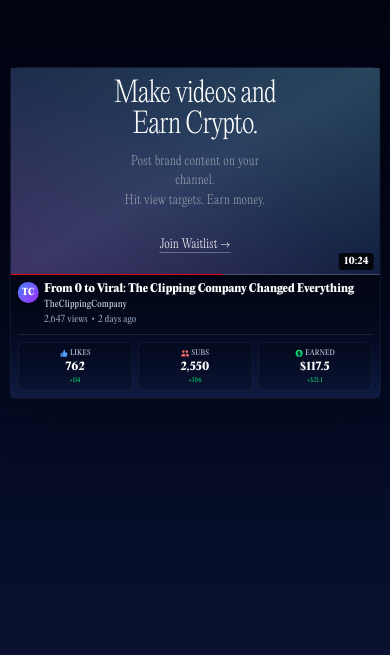
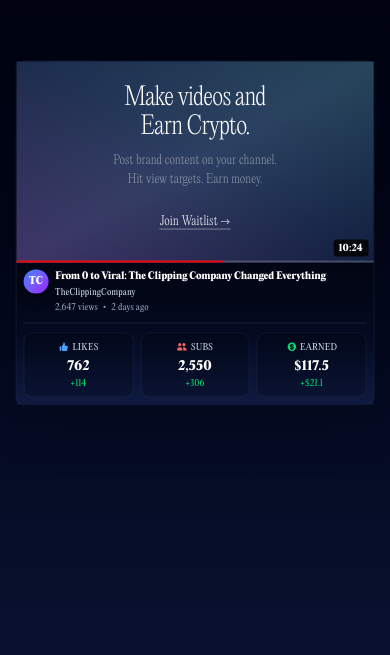
Before and after one commit to 0xazanul/Clipping_waitlst_and_landingf, a Next.js app: page / in a window 390 px wide. Shown: the part 189-844 px from the top of the page. Built offline with nearby package versions, Linux system fonts and the light colour scheme; no server answers.

Commit message:
Remove chat interface for cleaner layout

```diff
--- a/app/page.tsx
+++ b/app/page.tsx
@@ -8,7 +8,6 @@ import { StickyBanner } from "@/components/ui/sticky-banner";
 import { Toaster } from "sonner";
 import { useRealtimeWaitlist } from "@/hooks/useRealtimeWaitlist";
 import VideoMetricsBackground from "@/components/background/VideoMetricsBackground";
-import YoutubeLiveChat from "@/components/background/YoutubeLiveChat";
 
 export default function Home() {
   const [isModalOpen, setIsModalOpen] = useState(false);
@@ -17,7 +16,6 @@ export default function Home() {
   return (
     <div className="relative min-h-screen text-white">
       <VideoMetricsBackground onJoinWaitlist={() => setIsModalOpen(true)} />
-      <YoutubeLiveChat />
 
       <div className="relative">
 
--- a/components/WaitlistModal.tsx
+++ b/components/WaitlistModal.tsx
@@ -98,7 +98,7 @@ export default function WaitlistModal({ isOpen, onClose }: WaitlistModalProps) {
 
   return (
     <Dialog open={isOpen} onOpenChange={onClose}>
-      <DialogContent className="bg-gradient-to-b from-black via-slate-950 to-blue-950/50 backdrop-blur-xl border border-white/20 text-white sm:max-w-md max-w-[95vw] mx-4">
+      <DialogContent className="bg-gradient-to-b from-black via-slate-950 to-blue-950/50 backdrop-blur-xl border border-white/20 text-white w-[calc(100vw-2rem)] max-w-md mx-auto">
         <AnimatePresence mode="wait">
           {isSuccess ? (
             <motion.div
--- a/components/background/VideoMetricsBackground.tsx
+++ b/components/background/VideoMetricsBackground.tsx
@@ -25,29 +25,29 @@ export default function VideoMetricsBackground({ onJoinWaitlist }: VideoMetricsB
 
   return (
     <div
-      className="fixed-youtube-bg pointer-events-none absolute block"
+      className="fixed-youtube-bg absolute block"
       style={{
         position: 'absolute',
         top: '50vh',
         left: '50%',
         transform: 'translate(-50%, -50%)',
-        width: 'min(95vw, 1000px)',
-        maxWidth: '1000px',
-        zIndex: 0,
+        width: 'min(92vw, 850px)',
+        maxWidth: '850px',
+        zIndex: 10,
       }}
     >
       <div className="relative bg-gradient-to-b from-black/30 via-slate-950/40 to-blue-950/40 rounded-lg md:rounded-xl overflow-visible shadow-2xl border border-white/5">
-        <div className="relative aspect-video bg-gradient-to-br from-slate-800 via-slate-700 to-slate-900 flex items-center justify-center">
-            <div className="absolute inset-0 bg-gradient-to-tr from-purple-900/30 via-blue-900/20 to-cyan-900/30" />
+        <div className="relative aspect-video bg-gradient-to-br from-slate-800 via-slate-700 to-slate-900 flex items-center justify-center px-4 sm:px-6 md:px-8 lg:px-12">
+            <div className="absolute inset-0 bg-gradient-to-tr from-purple-900/30 via-blue-900/20 to-cyan-900/30 pointer-events-none" />
 
-            <div className="relative z-10 text-center px-4 sm:px-6 md:px-8 pointer-events-auto">
-              <h1 className="text-[2rem] sm:text-[2.5rem] md:text-[3.5rem] lg:text-[4.5rem] xl:text-[5rem] font-light tracking-tight leading-[1.1] text-white mb-3 sm:mb-4 md:mb-6">
+            <div className="relative z-10 w-full max-w-xl text-center">
+              <h1 className="text-[1.75rem] leading-[1.2] sm:text-[2.25rem] md:text-[3rem] lg:text-[3.75rem] font-light tracking-tight text-white mb-3 sm:mb-4 md:mb-5 px-2">
                 Make videos and
                 <br />
                 Earn Crypto.
               </h1>
 
-              <p className="text-sm sm:text-base md:text-lg lg:text-xl text-gray-400 max-w-[90%] sm:max-w-[80%] md:max-w-[70%] mx-auto font-light leading-relaxed tracking-wide mb-4 sm:mb-6 md:mb-8">
+              <p className="text-[0.875rem] leading-[1.5] sm:text-[1rem] md:text-[1.125rem] lg:text-[1.25rem] text-gray-400/90 font-light mb-4 sm:mb-5 md:mb-6 px-4 sm:px-6">
                 Post brand content on your channel.
                 <br />
                 Hit view targets. Earn money.
@@ -55,34 +55,35 @@ export default function VideoMetricsBackground({ onJoinWaitlist }: VideoMetricsB
 
               <button
                 onClick={onJoinWaitlist}
-                className="text-white hover:text-gray-300 font-light text-sm sm:text-base md:text-lg transition-all duration-300 underline underline-offset-4 sm:underline-offset-[6px] decoration-white/30 hover:decoration-white/60 hover:scale-105 active:scale-95 px-4 py-2 cursor-pointer"
+                className="relative z-50 inline-block text-white hover:text-gray-300 font-light text-[0.875rem] sm:text-[1rem] md:text-[1.125rem] transition-all duration-300 underline underline-offset-4 decoration-white/40 hover:decoration-white/70 hover:scale-105 active:scale-95 cursor-pointer bg-transparent border-0 outline-none"
+                style={{ pointerEvents: 'auto' }}
               >
                 Join Waitlist →
               </button>
             </div>
 
-            <div className="absolute bottom-1.5 right-1.5 sm:bottom-2 sm:right-2 md:bottom-3 md:right-3 bg-black/80 px-1.5 py-0.5 md:px-2 md:py-1 rounded text-[9px] sm:text-[10px] md:text-xs font-semibold text-white">
+            <div className="absolute bottom-1.5 right-1.5 sm:bottom-2 sm:right-2 md:bottom-3 md:right-3 bg-black/80 px-1.5 py-0.5 md:px-2 md:py-1 rounded text-[9px] sm:text-[10px] md:text-xs font-semibold text-white pointer-events-none">
               10:24
             </div>
 
-            <div className="absolute bottom-0 left-0 right-0 h-0.5 md:h-1 bg-white/20">
+            <div className="absolute bottom-0 left-0 right-0 h-0.5 md:h-1 bg-white/20 pointer-events-none">
               <div className="yt-progress h-full bg-red-600 transition-all duration-300" />
             </div>
           </div>
 
           <div className="bg-gradient-to-b from-black/30 via-slate-950/40 to-blue-950/40 p-2 sm:p-2.5 md:p-3 lg:p-4">
-            <div className="flex items-start gap-1.5 sm:gap-2 md:gap-3">
-              <div className="yt-avatar w-6 h-6 sm:w-7 sm:h-7 md:w-9 md:h-9 lg:w-10 lg:h-10 rounded-full bg-gradient-to-br from-blue-500 to-purple-600 flex items-center justify-center shadow-lg flex-shrink-0">
-                <span className="text-white font-bold text-[9px] sm:text-[10px] md:text-xs lg:text-sm">TC</span>
+            <div className="flex items-start gap-2 sm:gap-2.5 md:gap-3">
+              <div className="yt-avatar w-7 h-7 sm:w-8 sm:h-8 md:w-9 md:h-9 lg:w-10 lg:h-10 rounded-full bg-gradient-to-br from-blue-500 to-purple-600 flex items-center justify-center shadow-lg flex-shrink-0">
+                <span className="text-white font-bold text-[10px] sm:text-[11px] md:text-xs lg:text-sm">TC</span>
               </div>
               <div className="flex-1 min-w-0">
-                <h3 className="text-white font-semibold text-[11px] sm:text-xs md:text-sm lg:text-base leading-tight line-clamp-2 mb-0.5 md:mb-1">
+                <h3 className="text-white font-semibold text-[0.6875rem] leading-snug sm:text-xs md:text-sm lg:text-base line-clamp-2 mb-1">
                   From 0 to Viral: The Clipping Company Changed Everything
                 </h3>
-                <div className="flex items-center gap-1 sm:gap-1.5 md:gap-2 text-[9px] sm:text-[10px] md:text-xs text-slate-400">
+                <div className="flex items-center gap-1.5 text-[0.625rem] sm:text-[0.6875rem] md:text-xs text-slate-400">
                   <span className="font-medium text-slate-300">TheClippingCompany</span>
                 </div>
-                <div className="flex items-center gap-1 sm:gap-1.5 md:gap-2 text-[9px] sm:text-[10px] md:text-xs text-slate-400 mt-0.5">
+                <div className="flex items-center gap-1.5 text-[0.625rem] sm:text-[0.6875rem] md:text-xs text-slate-400 mt-0.5">
                   <span>{views.toLocaleString()} views</span>
                   <span>•</span>
                   <span>2 days ago</span>
@@ -90,39 +91,39 @@ export default function VideoMetricsBackground({ onJoinWaitlist }: VideoMetricsB
               </div>
             </div>
 
-            <div className="mt-2 sm:mt-2.5 md:mt-3 lg:mt-4 pt-2 sm:pt-2.5 md:pt-3 lg:pt-4 border-t border-white/10 grid grid-cols-3 gap-1.5 sm:gap-2 md:gap-2.5 lg:gap-3">
-              <div className="flex flex-col items-center bg-black/20 rounded-md sm:rounded-lg p-1.5 sm:p-2 md:p-2.5 border border-white/5 transition-all duration-300 hover:bg-black/30">
-                <div className="flex items-center gap-0.5 sm:gap-1 md:gap-1.5 mb-0.5 md:mb-1">
-                  <svg className="w-2.5 h-2.5 sm:w-3 sm:h-3 md:w-3.5 md:h-3.5 lg:w-4 lg:h-4 text-blue-400" fill="currentColor" viewBox="0 0 20 20">
+            <div className="mt-2.5 sm:mt-3 md:mt-3.5 lg:mt-4 pt-2.5 sm:pt-3 md:pt-3.5 lg:pt-4 border-t border-white/10 grid grid-cols-3 gap-2 sm:gap-2.5 md:gap-3">
+              <div className="flex flex-col items-center bg-black/20 rounded-lg p-2 sm:p-2.5 border border-white/5 transition-all duration-300 hover:bg-black/30">
+                <div className="flex items-center gap-1 mb-1">
+                  <svg className="w-3 h-3 sm:w-3.5 sm:h-3.5 md:w-4 md:h-4 text-blue-400" fill="currentColor" viewBox="0 0 20 20">
                     <path d="M2 10.5a1.5 1.5 0 113 0v6a1.5 1.5 0 01-3 0v-6zM6 10.333v5.43a2 2 0 001.106 1.79l.05.025A4 4 0 008.943 18h5.416a2 2 0 001.962-1.608l1.2-6A2 2 0 0015.56 8H12V4a2 2 0 00-2-2 1 1 0 00-1 1v.667a4 4 0 01-.8 2.4L6.8 7.933a4 4 0 00-.8 2.4z" />
                   </svg>
-                  <span className="text-[7px] sm:text-[8px] md:text-[9px] lg:text-[10px] font-medium text-slate-300 uppercase tracking-wide">Likes</span>
+                  <span className="text-[0.625rem] sm:text-[0.6875rem] md:text-[0.75rem] font-medium text-slate-300 uppercase tracking-wide">Likes</span>
                 </div>
-                <span className="text-xs sm:text-sm md:text-base lg:text-lg font-bold text-white tabular-nums">{likes.toLocaleString()}</span>
-                <span className="text-[6px] sm:text-[7px] md:text-[8px] lg:text-[9px] text-green-400 font-medium mt-0.5">+{Math.round(likes * 0.15)}</span>
+                <span className="text-sm sm:text-base md:text-lg font-bold text-white tabular-nums">{likes.toLocaleString()}</span>
+                <span className="text-[0.625rem] sm:text-[0.6875rem] md:text-[0.75rem] text-green-400 font-medium mt-0.5">+{Math.round(likes * 0.15)}</span>
               </div>
 
-              <div className="flex flex-col items-center bg-black/20 rounded-md sm:rounded-lg p-1.5 sm:p-2 md:p-2.5 border border-white/5 transition-all duration-300 hover:bg-black/30">
-                <div className="flex items-center gap-0.5 sm:gap-1 md:gap-1.5 mb-0.5 md:mb-1">
-                  <svg className="w-2.5 h-2.5 sm:w-3 sm:h-3 md:w-3.5 md:h-3.5 lg:w-4 lg:h-4 text-red-400" fill="currentColor" viewBox="0 0 20 20">
+              <div className="flex flex-col items-center bg-black/20 rounded-lg p-2 sm:p-2.5 border border-white/5 transition-all duration-300 hover:bg-black/30">
+                <div className="flex items-center gap-1 mb-1">
+                  <svg className="w-3 h-3 sm:w-3.5 sm:h-3.5 md:w-4 md:h-4 text-red-400" fill="currentColor" viewBox="0 0 20 20">
                     <path d="M9 6a3 3 0 11-6 0 3 3 0 016 0zM17 6a3 3 0 11-6 0 3 3 0 016 0zM12.93 17c.046-.327.07-.66.07-1a6.97 6.97 0 00-1.5-4.33A5 5 0 0119 16v1h-6.07zM6 11a5 5 0 015 5v1H1v-1a5 5 0 015-5z" />
                   </svg>
-                  <span className="text-[7px] sm:text-[8px] md:text-[9px] lg:text-[10px] font-medium text-slate-300 uppercase tracking-wide">Subs</span>
+                  <span className="text-[0.625rem] sm:text-[0.6875rem] md:text-[0.75rem] font-medium text-slate-300 uppercase tracking-wide">Subs</span>
                 </div>
-                <span className="text-xs sm:text-sm md:text-base lg:text-lg font-bold text-white tabular-nums">{subscribers.toLocaleString()}</span>
-                <span className="text-[6px] sm:text-[7px] md:text-[8px] lg:text-[9px] text-green-400 font-medium mt-0.5">+{Math.round(subscribers * 0.12)}</span>
+                <span className="text-sm sm:text-base md:text-lg font-bold text-white tabular-nums">{subscribers.toLocaleString()}</span>
+                <span className="text-[0.625rem] sm:text-[0.6875rem] md:text-[0.75rem] text-green-400 font-medium mt-0.5">+{Math.round(subscribers * 0.12)}</span>
               </div>
 
-              <div className="flex flex-col items-center bg-black/20 rounded-md sm:rounded-lg p-1.5 sm:p-2 md:p-2.5 border border-white/5 transition-all duration-300 hover:bg-black/30">
-                <div className="flex items-center gap-0.5 sm:gap-1 md:gap-1.5 mb-0.5 md:mb-1">
-                  <svg className="w-2.5 h-2.5 sm:w-3 sm:h-3 md:w-3.5 md:h-3.5 lg:w-4 lg:h-4 text-green-400" fill="currentColor" viewBox="0 0 20 20">
+              <div className="flex flex-col items-center bg-black/20 rounded-lg p-2 sm:p-2.5 border border-white/5 transition-all duration-300 hover:bg-black/30">
+                <div className="flex items-center gap-1 mb-1">
+                  <svg className="w-3 h-3 sm:w-3.5 sm:h-3.5 md:w-4 md:h-4 text-green-400" fill="currentColor" viewBox="0 0 20 20">
                     <path d="M8.433 7.418c.155-.103.346-.196.567-.267v1.698a2.305 2.305 0 01-.567-.267C8.07 8.34 8 8.114 8 8c0-.114.07-.34.433-.582zM11 12.849v-1.698c.22.071.412.164.567.267.364.243.433.468.433.582 0 .114-.07.34-.433.582a2.305 2.305 0 01-.567.267z" />
                     <path fillRule="evenodd" d="M10 18a8 8 0 100-16 8 8 0 000 16zm1-13a1 1 0 10-2 0v.092a4.535 4.535 0 00-1.676.662C6.602 6.234 6 7.009 6 8c0 .99.602 1.765 1.324 2.246.48.32 1.054.545 1.676.662v1.941c-.391-.127-.68-.317-.843-.504a1 1 0 10-1.51 1.31c.562.649 1.413 1.076 2.353 1.253V15a1 1 0 102 0v-.092a4.535 4.535 0 001.676-.662C13.398 13.766 14 12.991 14 12c0-.99-.602-1.765-1.324-2.246A4.535 4.535 0 0011 9.092V7.151c.391.127.68.317.843.504a1 1 0 101.511-1.31c-.563-.649-1.413-1.076-2.354-1.253V5z" clipRule="evenodd" />
                   </svg>
-                  <span className="text-[7px] sm:text-[8px] md:text-[9px] lg:text-[10px] font-medium text-slate-300 uppercase tracking-wide">Earned</span>
+                  <span className="text-[0.625rem] sm:text-[0.6875rem] md:text-[0.75rem] font-medium text-slate-300 uppercase tracking-wide">Earned</span>
                 </div>
-                <span className="text-xs sm:text-sm md:text-base lg:text-lg font-bold text-white tabular-nums">${earnings.toFixed(1)}</span>
-                <span className="text-[6px] sm:text-[7px] md:text-[8px] lg:text-[9px] text-green-400 font-medium mt-0.5">+${(earnings * 0.18).toFixed(1)}</span>
+                <span className="text-sm sm:text-base md:text-lg font-bold text-white tabular-nums">${earnings.toFixed(1)}</span>
+                <span className="text-[0.625rem] sm:text-[0.6875rem] md:text-[0.75rem] text-green-400 font-medium mt-0.5">+${(earnings * 0.18).toFixed(1)}</span>
               </div>
             </div>
           </div>
--- a/components/background/YoutubeLiveChat.tsx
+++ b/components/background/YoutubeLiveChat.tsx
@@ -69,7 +69,7 @@ export default function YoutubeLiveChat() {
       style={{
         top: '50vh',
         left: '50%',
-        marginLeft: 'calc(min(95vw, 1000px) / 2 + clamp(0.75rem, 1.5vw, 1.5rem))',
+        marginLeft: 'calc(min(92vw, 850px) / 2 + clamp(0.75rem, 1.5vw, 1.5rem))',
         transform: 'translateY(-50%)',
         zIndex: 0,
         width: 'clamp(200px, 18vw, 280px)',
```
